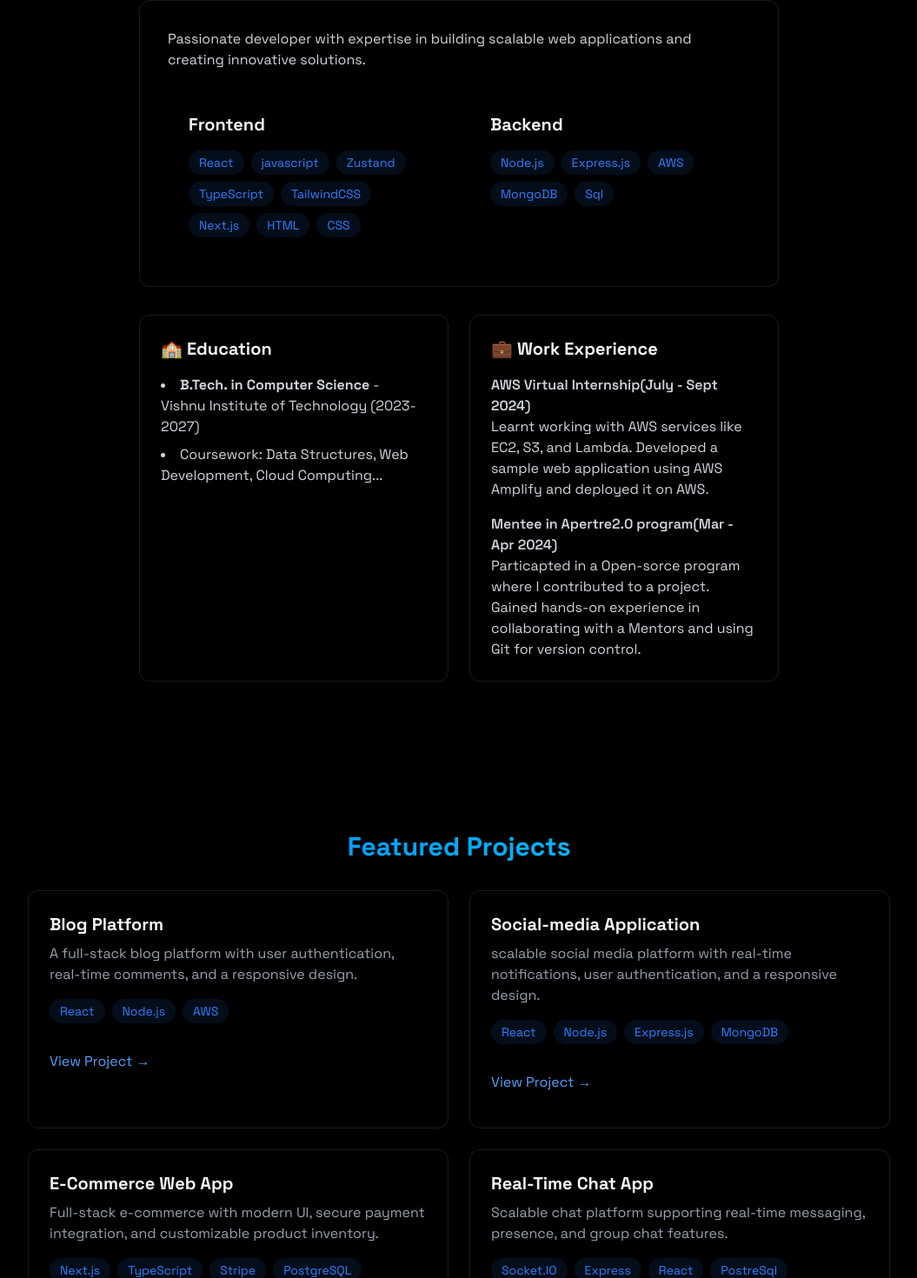
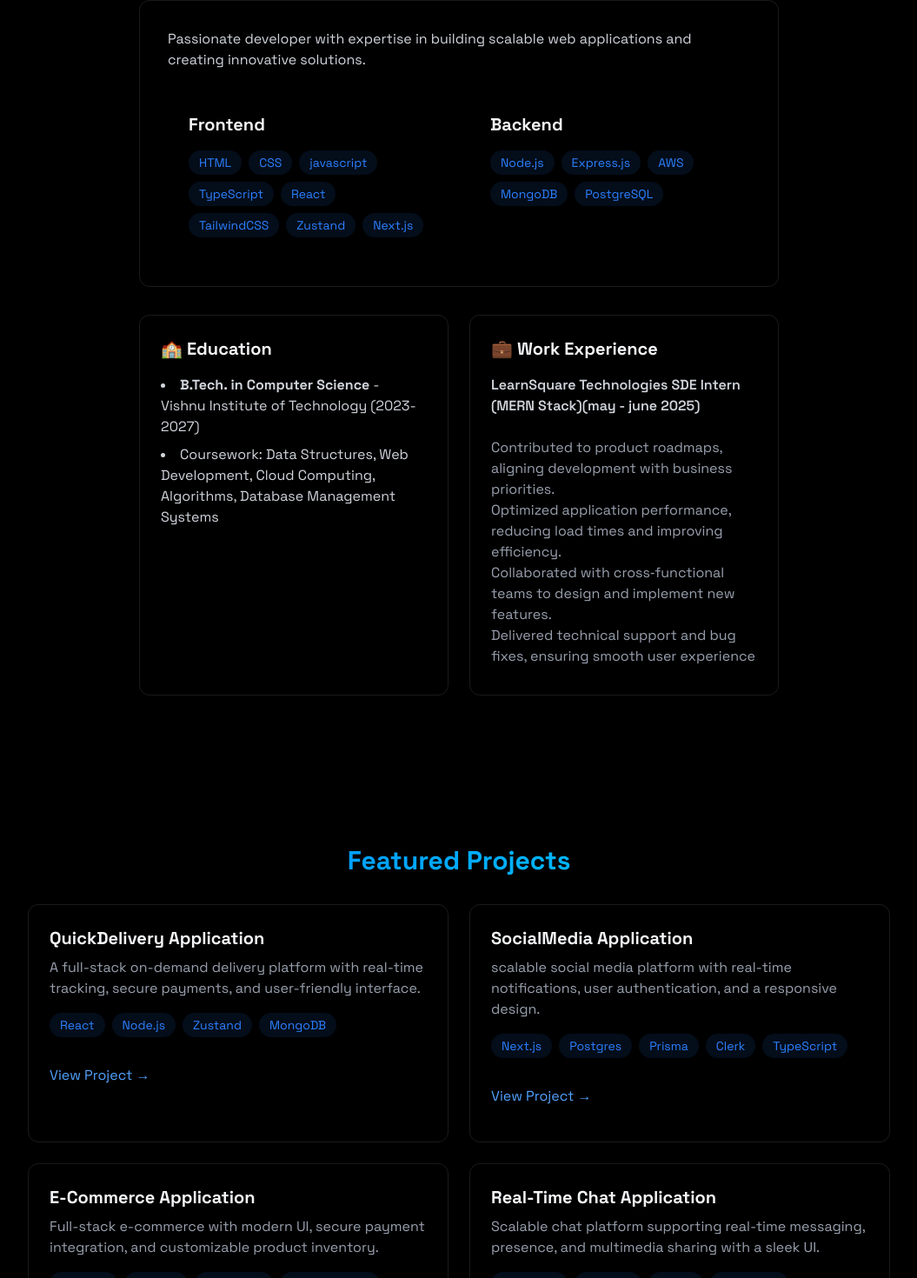
Before and after one commit to Vitalvarma/vital-portfolio, a React (Vite) app: page / in a window 1280 px wide. Shown: the part 948-2418 px from the top of the page at 87% size, without its empty margins (112-1167 px from the left). Built offline with nearby package versions, Linux system fonts and the light colour scheme.

Commit message:
changes project info

```diff
--- a/package.json
+++ b/package.json
@@ -15,6 +15,7 @@
     "@tailwindcss/vite": "^4.0.0",
     "react": "^18.3.1",
     "react-dom": "^18.3.1",
+    "react-icons": "^5.5.0",
     "tailwindcss": "^4.0.0"
   },
   "devDependencies": {
--- a/src/components/sections/About.jsx
+++ b/src/components/sections/About.jsx
@@ -2,17 +2,17 @@ import { RevealOnScroll } from "../RevealOnScroll";
 
 export const About = () => {
   const frontendSkills = [
-    "React",
-    "javascript",
-    "Zustand",
-    "TypeScript",
-    "TailwindCSS",
-    "Next.js",
     "HTML",
     "CSS",
+    "javascript",
+    "TypeScript",
+    "React",
+    "TailwindCSS",
+    "Zustand",
+    "Next.js",
   ];
 
-  const backendSkills = ["Node.js", "Express.js", "AWS", "MongoDB", "Sql"];
+  const backendSkills = ["Node.js", "Express.js", "AWS", "MongoDB", "PostgreSQL"];
 
   return (
     <section
@@ -77,7 +77,7 @@ export const About = () => {
                 </li>
                 <li>
                   Coursework: Data Structures, Web Development, Cloud
-                  Computing...
+                  Computing, Algorithms, Database Management Systems
                 </li>
               </ul>
             </div>
@@ -87,25 +87,15 @@ export const About = () => {
                 <div>
                   <h4 className="font-semibold">
                     {" "}
-                    AWS Virtual Internship(July - Sept 2024){" "}
+                    LearnSquare Technologies  SDE Intern (MERN Stack)(may - june 2025){" "}
                   </h4>
-                  <p>
-                    Learnt working with AWS services like EC2, S3, and Lambda.
-                    Developed a sample web application using AWS Amplify and
-                    deployed it on AWS.
-                  </p>
-                </div>
-
-                <div>
-                  <h4 className="font-semibold">
-                    {" "}
-                    Mentee in Apertre2.0 program(Mar - Apr 2024){" "}
-                  </h4>
-                  <p>
-                    Particapted in a Open-sorce program where I contributed to a
-                    project. Gained hands-on experience in collaborating with a
-                    Mentors and using Git for version control.
-                  </p>
+                  <br />
+                  <ol className="text-l text-gray-400 mb-2">
+                    <li>Contributed to product roadmaps, aligning development with business priorities.</li>
+                    <li>Optimized application performance, reducing load times and improving efficiency.</li>
+                    <li>Collaborated with cross‑functional teams to design and implement new features.</li>
+                    <li>Delivered technical support and bug fixes, ensuring smooth user experience</li>
+                  </ol>
                 </div>
               </div>
             </div>
--- a/src/components/sections/Contact.jsx
+++ b/src/components/sections/Contact.jsx
@@ -1,4 +1,6 @@
 import { RevealOnScroll } from "../RevealOnScroll";
+import { FaLinkedin, FaGithub } from "react-icons/fa";
+import { SiLeetcode, SiCodingninjas, SiGeeksforgeeks } from "react-icons/si";
 
 export const Contact = () => {
   return (
@@ -17,11 +19,25 @@ export const Contact = () => {
               Email: <a href="mailto:vital@example.com" className="text-blue-400 hover:underline">vitalvarma13@example.com</a>
             </p>
             <p className="text-white">
-              Phone: <a href="tel:+919000138899" className="text-blue-400 hover:underline">+91 9000138899</a>
-            </p>
-            <p className="text-white">
               Location: Bhimavarma, Andhra Pradesh, India
             </p>
+            <div className="flex justify-center space-x-6 mt-6 text-blue-400">
+              <a href="https://www.linkedin.com/in/vital-varma-a1b9002b4" target="_blank" rel="noopener noreferrer" aria-label="LinkedIn" className="hover:text-blue-600 transition">
+                <FaLinkedin size={30} />
+              </a>
+              <a href="https://leetcode.com/u/vital_varma/" target="_blank" rel="noopener noreferrer" aria-label="LeetCode" className="hover:text-yellow-500 transition">
+                <SiLeetcode size={30} />
+              </a>
+              <a href="https://www.naukri.com/code360/profile/a8e25187-b8fd-4b16-8bb8-d6b0ec7d1ebd" target="_blank" rel="noopener noreferrer" aria-label="Coding Ninjas" className="hover:text-red-600 transition">
+                <SiCodingninjas size={30} />
+              </a>
+              <a href="https://www.geeksforgeeks.org/user/vitalvao1p2/" target="_blank" rel="noopener noreferrer" aria-label="Geeks for Geeks" className="hover:text-green-600 transition">
+                <SiGeeksforgeeks size={30} />
+              </a>
+              <a href="https://github.com/Vitalvarma" target="_blank" rel="noopener noreferrer" aria-label="GitHub" className="hover:text-gray-300 transition">
+                <FaGithub size={30} />
+              </a>
+            </div>
           </div>
         </div>
       </RevealOnScroll>
--- a/src/components/sections/Home.jsx
+++ b/src/components/sections/Home.jsx
@@ -12,10 +12,9 @@ export const Home = () => {
             Hi, I'm Vital Ramana
           </h1>
 
-          <p className="tex-gray-400 text-lg mb-8 max-w-lg mx-auto">
-            I’m a full-stack developer who loves crafting clean, scalable web
-            applications. My goal is to build solutions that offer both
-            exceptional performance and a delightful user experience.
+          <p className="tex-gray-400 text-lg mb-8 max-w-xl mx-auto">
+            Full‑Stack JavaScript Developer with hands‑on experience in building scalable, secure, and user‑centric web applications. Proficient in React.js, Node.js, Express.js, MongoDB, and Next.js, with additional expertise in PostgreSQL, Prisma, and cloud integrations (AWS, Stripe, Cloudinary). Skilled in designing REST APIs, implementing authentication/authorization, and optimizing performance for real‑time applications. Strong collaborator with proven ability to deliver high‑quality solutions in agile environments, eager to contribute to innovative product teams.
+
           </p>
           <div className="flex justify-center space-x-4">
             <a
--- a/src/components/sections/Projects.jsx
+++ b/src/components/sections/Projects.jsx
@@ -14,13 +14,13 @@ export const Projects = () => {
           </h2>
           <div className="grid grid-cols-1 md:grid-cols-2 gap-6">
             <div className="p-6 rounded-xl border border-white/10 hover:-translate-y-1 hover:border-blue-500/30 hover:shadow-[0_2px_8px_rgba(59,130,246,0.2)] transition">
-              <h3 className="text-xl font-bold mb-2"> Blog Platform</h3>
+              <h3 className="text-xl font-bold mb-2">QuickDelivery Application</h3>
               <p className="text-gray-400 mb-4">
-                A full-stack blog platform with user authentication, real-time
-                comments, and a responsive design.
+                A full-stack on-demand delivery platform with real-time tracking,
+                secure payments, and user-friendly interface.
               </p>
               <div className="flex flex-wrap gap-2 mb-4">
-                {["React", "Node.js", "AWS"].map((tech, key) => (
+                {["React", "Node.js", "Zustand", "MongoDB"].map((tech, key) => (
                   <span
                     key={key}
                     className="bg-blue-500/10 text-blue-500 py-1 px-3 rounded-full text-sm hover:bg-blue-500/20
@@ -34,7 +34,7 @@ export const Projects = () => {
 
               <div className="flex justify-between items-center">
                 <a
-                  href="#"
+                  href="https://github.com/Vitalvarma/QuickDelivery"
                   className="text-blue-400 hover:text-blue-300 transition-colors my-4"
                 >
                   View Project →
@@ -49,13 +49,13 @@ export const Projects = () => {
               transition-all
             "
             >
-              <h3 className="text-xl font-bold mb-2">Social-media Application</h3>
+              <h3 className="text-xl font-bold mb-2">SocialMedia Application</h3>
               <p className="text-gray-400 mb-4">
                 scalable social media platform with real-time notifications,
                 user authentication, and a responsive design.
               </p>
               <div className="flex flex-wrap gap-2 mb-4">
-                {["React","Node.js","Express.js","MongoDB"].map((tech, key) => (
+                {["Next.js","Postgres","Prisma","Clerk","TypeScript"].map((tech, key) => (
                   <span
                     key={key}
                     className="
@@ -72,7 +72,7 @@ export const Projects = () => {
               </div>
               <div className="flex justify-between items-center">
                 <a
-                  href="#"
+                  href="https://github.com/Vitalvarma/social-media"
                   className="text-blue-400 hover:text-blue-300 transition-colors my-4"
                 >
                   View Project →
@@ -88,13 +88,13 @@ export const Projects = () => {
               transition-all
             "
             >
-              <h3 className="text-xl font-bold mb-2">E-Commerce Web App</h3>
+              <h3 className="text-xl font-bold mb-2">E-Commerce Application</h3>
               <p className="text-gray-400 mb-4">
                 Full-stack e-commerce with modern UI, secure payment
                 integration, and customizable product inventory.
               </p>
               <div className="flex flex-wrap gap-2 mb-4">
-                {["Next.js", "TypeScript", "Stripe", "PostgreSQL"].map(
+                {["React.js","Node.js","MongoDB","React-Router"].map(
                   (tech) => (
                     <span
                       key={tech}
@@ -113,7 +113,7 @@ export const Projects = () => {
               </div>
               <div className="flex justify-between items-center">
                 <a
-                  href="#"
+                  href="https://github.com/Vitalvarma/Ecommerce"
                   className="text-blue-400 hover:text-blue-300 transition-colors my-4"
                 >
                   View Project →
@@ -129,13 +129,13 @@ export const Projects = () => {
               transition-all
             "
             >
-              <h3 className="text-xl font-bold mb-2">Real-Time Chat App</h3>
+              <h3 className="text-xl font-bold mb-2">Real-Time Chat Application</h3>
               <p className="text-gray-400 mb-4">
                 Scalable chat platform supporting real-time messaging, presence,
-                and group chat features.
+                and multimedia sharing with a sleek UI.
               </p>
               <div className="flex flex-wrap gap-2 mb-4">
-                {["Socket.IO", "Express", "React", "PostreSql"].map((tech, key) => (
+                {["Socket.IO", "Express", "React", "MongoDb"].map((tech, key) => (
                   <span
                     key={key}
                     className="
@@ -152,7 +152,7 @@ export const Projects = () => {
               </div>
               <div className="flex justify-between items-center ">
                 <a
-                  href="#"
+                  href="https://github.com/Vitalvarma/chat-application"
                   className="text-blue-400 hover:text-blue-300 transition-colors my-4"
                 >
                   View Project →
```
Also changed, not shown: 1 other file (tests, documents, lock files or other folders).
